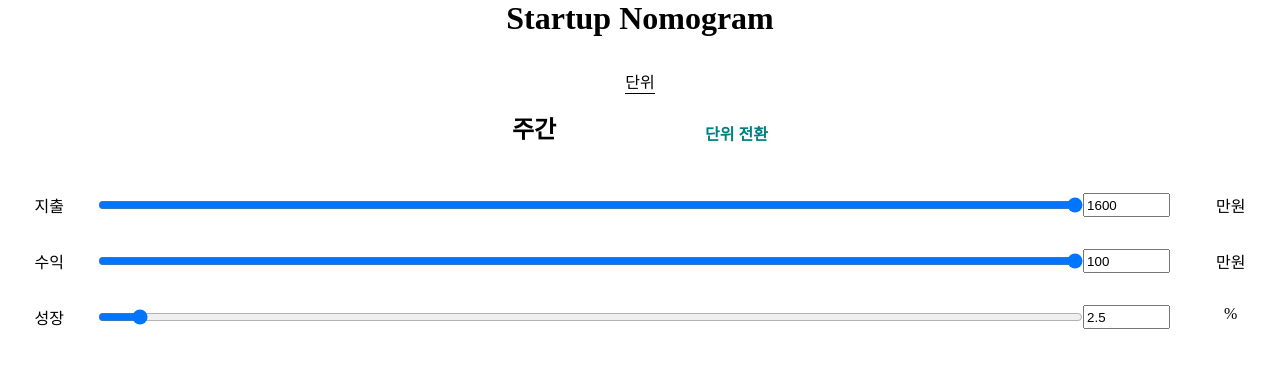
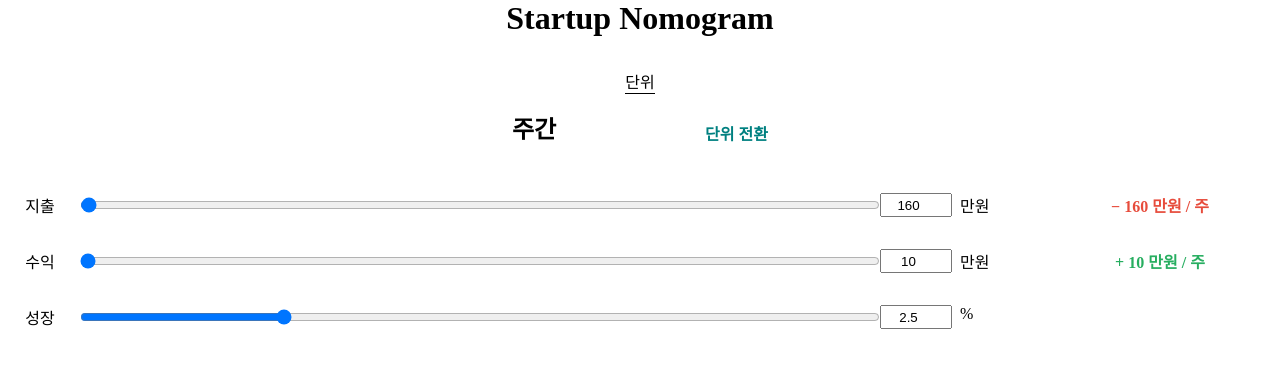
Before and after one commit to RunFridge/startup-nomogram, a React app: page / in a window 1280 px wide. Shown: the top 368 px of the page. Built offline with nearby package versions, Linux system fonts and the light colour scheme; the HTML template or start-up script is replaced by a standard one.

Commit message:
:lipstick: Update overall UI

```diff
--- a/src/Components/Calculator.tsx
+++ b/src/Components/Calculator.tsx
@@ -1,6 +1,6 @@
 import React, { useState } from "react";
 import styled from "styled-components";
-import { TimeFrame, startupCalculator } from "../utils";
+import { TimeFrame, moneyRange, startupCalculator } from "../utils";
 import MoneyInput from "./MoneyInput";
 import TimeFrameSwitch from "./TimeFrameSwitch";
 
@@ -14,11 +14,14 @@ const suCalc = new startupCalculator();
 
 function Calculator() {
   const [moneyInputs, setMoneyInputs] = useState<MoneyInputs>({
-    expense: 1600,
-    revenue: 100,
+    expense: 160,
+    revenue: 10,
     growth: 2.5,
   });
   const [timeFrame, setTimeFrame] = useState<TimeFrame>(TimeFrame.weekly);
+  const [moneyInputRange, setMoneyInputRange] = useState<MoneyRange>(
+    moneyRange.weekly
+  );
 
   const handleChange = (event: React.ChangeEvent<HTMLInputElement>) => {
     const {
@@ -39,12 +42,14 @@ function Calculator() {
   };
 
   const handleTimeframeChange = () => {
-    const [newTimeFrame, newMoneyInput] = suCalc.convertTimeFrame(
-      moneyInputs,
-      timeFrame
-    );
+    const [
+      newTimeFrame,
+      newMoneyInput,
+      newMoneyRange,
+    ] = suCalc.convertTimeFrame(moneyInputs, timeFrame, moneyInputRange);
+    setTimeFrame(newTimeFrame);
     setMoneyInputs(newMoneyInput);
-    setTimeFrame(newTimeFrame);
+    setMoneyInputRange(newMoneyRange);
   };
 
   return (
@@ -57,22 +62,29 @@ function Calculator() {
         label="지출"
         unit="만원"
         moneyType="expense"
-        value={moneyInputs.expense}
+        value={Math.round(moneyInputs.expense)}
         onChange={handleChange}
+        max={moneyInputRange.expRevMax}
+        timeFrame={timeFrame}
       />
       <MoneyInput
         label="수익"
         unit="만원"
         moneyType="revenue"
-        value={moneyInputs.revenue}
+        value={Math.round(moneyInputs.revenue)}
         onChange={handleChange}
+        max={moneyInputRange.expRevMax}
+        timeFrame={timeFrame}
       />
       <MoneyInput
         label="성장"
         unit="%"
         moneyType="growth"
-        value={moneyInputs.growth}
+        value={parseFloat(moneyInputs.growth.toFixed(1))}
         onChange={handleChange}
+        max={moneyInputRange.growthMax}
+        step={moneyInputRange.growthStep}
+        timeFrame={timeFrame}
       />
     </InputsContainer>
   );
--- a/src/Components/MoneyInput.tsx
+++ b/src/Components/MoneyInput.tsx
@@ -1,18 +1,29 @@
 import React from "react";
 import styled from "styled-components";
+import { koreanLocalizeValue, TimeFrame } from "../utils";
 
 const InputWrapper = styled.div`
   display: grid;
-  grid-template-columns: 1fr 10fr 1fr 1fr;
+  grid-template-columns: 1fr 10fr 1fr 1fr 3fr;
   margin: 1em 0;
 
   input[type="number"] {
     width: 80%;
   }
+
+  & > :not(:nth-child(2)) {
+    place-items: center;
+  }
 `;
 
 const Label = styled.label`
-  text-align: center;
+  &:not(:nth-child(4)) {
+    text-align: center;
+  }
+`;
+
+const LocalizedValue = styled.h4`
+  color: ${(props) => props.color};
 `;
 // STYLE END ====
 
@@ -21,19 +32,71 @@ type _Porps = {
   unit: string;
   moneyType: "expense" | "revenue" | "growth";
   value: number;
+  step?: number;
+  max: number;
+  timeFrame: TimeFrame;
   onChange: (ev: React.ChangeEvent<HTMLInputElement>) => void;
 };
 
-function MoneyInput({ label, unit, moneyType, value, onChange }: _Porps) {
+function MoneyInput({
+  label,
+  unit,
+  moneyType,
+  value,
+  step = 1,
+  max,
+  timeFrame,
+  onChange,
+}: _Porps) {
   const rangeId = moneyType + "Range";
   const numberId = moneyType + "Number";
+
+  const isExp = label === "지출";
+  const isRev = label === "수익";
+  let isExpRev = isExp || isRev;
+
+  let localTimeFrame;
+  switch (timeFrame) {
+    case TimeFrame.weekly:
+      localTimeFrame = "주";
+      break;
+    case TimeFrame.monthly:
+      localTimeFrame = "월";
+      break;
+    case TimeFrame.yearly:
+      localTimeFrame = "연";
+      break;
+  }
 
   return (
     <InputWrapper>
       <Label htmlFor={rangeId}>{label}</Label>
-      <input type="range" id={rangeId} value={value} onChange={onChange} />
-      <input type="number" id={numberId} value={value} onChange={onChange} />
+      <input
+        type="range"
+        id={rangeId}
+        value={value}
+        onChange={onChange}
+        step={step}
+        max={max}
+      />
+      <input
+        type="number"
+        id={numberId}
+        value={value}
+        onChange={onChange}
+        step={step}
+        max={max}
+      />
       <Label htmlFor={numberId}>{unit}</Label>
+      {isExpRev ? (
+        <Label htmlFor={numberId}>
+          <LocalizedValue color={isExp ? "#e74c3c" : "#27ae60"}>
+            {isExp ? "−" : "+"} {koreanLocalizeValue(value)} / {localTimeFrame}
+          </LocalizedValue>
+        </Label>
+      ) : (
+        <></>
+      )}
     </InputWrapper>
   );
 }
--- a/src/utils/index.ts
+++ b/src/utils/index.ts
@@ -3,6 +3,24 @@ export enum TimeFrame {
   monthly = "monthly",
   yearly = "yearly",
 }
+
+export const moneyRange: TimeFrameRange = {
+  weekly: {
+    expRevMax: 100000,
+    growthMax: 10,
+    growthStep: 0.1,
+  },
+  monthly: {
+    expRevMax: 434813,
+    growthMax: 51.3,
+    growthStep: 0.1,
+  },
+  yearly: {
+    expRevMax: 5217750,
+    growthMax: 14346,
+    growthStep: 1,
+  },
+};
 
 export class startupCalculator {
   private DAYS_PER_YEAR = 365.2425;
@@ -29,8 +47,9 @@ export class startupCalculator {
 
   convertTimeFrame(
     currentState: MoneyInputs,
-    currentTimeFrame: TimeFrame
-  ): [TimeFrame, MoneyInputs] {
+    currentTimeFrame: TimeFrame,
+    currentMoneyRange: MoneyRange
+  ): [TimeFrame, MoneyInputs, MoneyRange] {
     const WEEKLY_TO_MONTHLY = this.DAYS_PER_YEAR / 7 / 12;
     const MONTHLY_TO_YEARLY = 12;
     const YEARLY_TO_WEEKLY = 1 / (this.DAYS_PER_YEAR / 7);
@@ -38,16 +57,20 @@ export class startupCalculator {
     let C = 1;
     let newState: MoneyInputs = currentState;
     let newTimeFrame: TimeFrame = currentTimeFrame;
+    let newMoneyRange: MoneyRange = currentMoneyRange;
 
     if (currentTimeFrame === TimeFrame.weekly) {
       C = WEEKLY_TO_MONTHLY;
       newTimeFrame = TimeFrame.monthly;
+      newMoneyRange = moneyRange.monthly;
     } else if (currentTimeFrame === TimeFrame.monthly) {
       C = MONTHLY_TO_YEARLY;
       newTimeFrame = TimeFrame.yearly;
+      newMoneyRange = moneyRange.yearly;
     } else if (currentTimeFrame === TimeFrame.yearly) {
       C = YEARLY_TO_WEEKLY;
       newTimeFrame = TimeFrame.weekly;
+      newMoneyRange = moneyRange.weekly;
     }
 
     newState.expense = currentState.expense * C;
@@ -55,6 +78,29 @@ export class startupCalculator {
     newState.growth =
       (Math.exp(Math.log(1 + currentState.growth / 100) * C) - 1) * 100;
 
-    return [newTimeFrame, newState];
+    return [newTimeFrame, newState, newMoneyRange];
   }
 }
+
+export const koreanLocalizeValue = (manVal: number): string => {
+  /*
+    Compute korean localized value from Man-unit currency
+
+    min = 0만원
+    max = 1000000만원 = 100억원
+
+    i.e)
+      10000 = 10000만원 = 1억원
+      12500 = 12500만원 = 1억2500만원
+      100000 = 100000만원 = 10억원
+   */
+
+  const MAN = 10000;
+
+  const eukUnit = Math.round(manVal / MAN);
+  const manUnit = manVal % MAN;
+
+  const eukStr = eukUnit ? `${eukUnit} 억` : "";
+
+  return `${eukStr} ${manUnit} 만원`;
+};
```
Also changed, not shown: src/@types/index.ts (+12 -0 lines).
